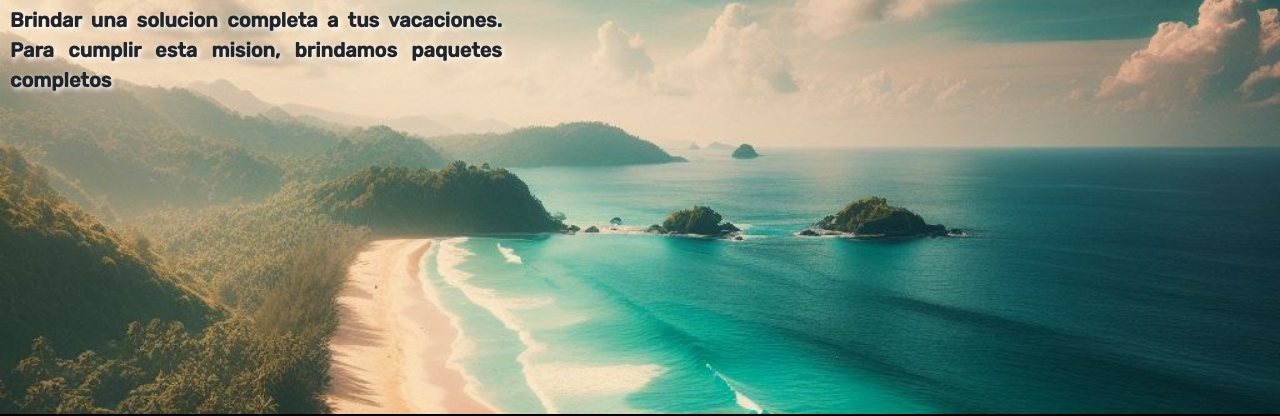
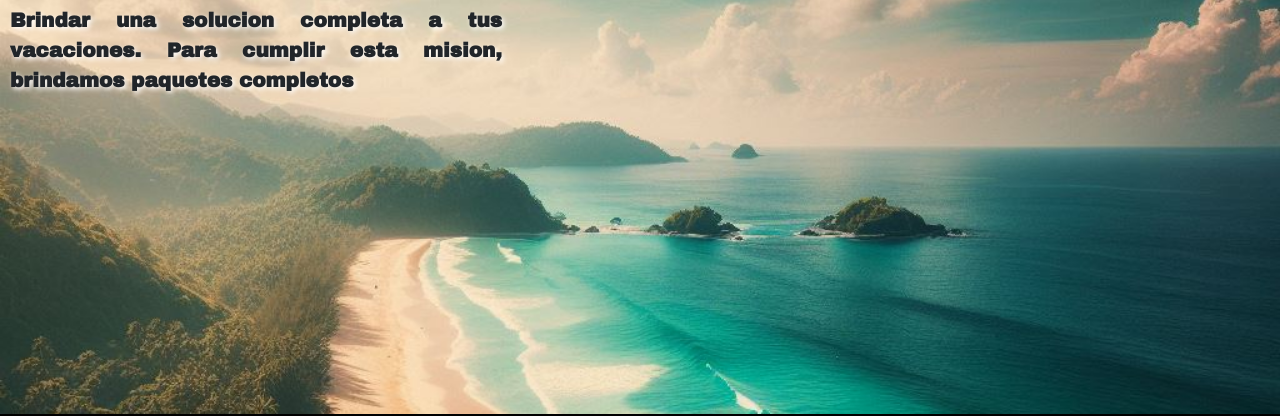
Before and after one commit to julianVillega/PreEntrega2-Villega, a website: page index.html in a window 1280 px wide. Shown: the part 263-679 px from the top of the page. Drawn offline with nearby package versions, Linux system fonts and the light colour scheme; a web font is replaced by a local one.

Commit message:
cambio la fuente del index para que destaque mejor del fondo

```diff
--- a/scss/_index.scss
+++ b/scss/_index.scss
@@ -47,6 +47,7 @@
 
         .article__content{
             padding: $medium-padding;
+            font-family: "archivo black";
             text-shadow:#ffffff 2px 2px 5px;
         }
 
```
Also changed, not shown: css/styles.css.
